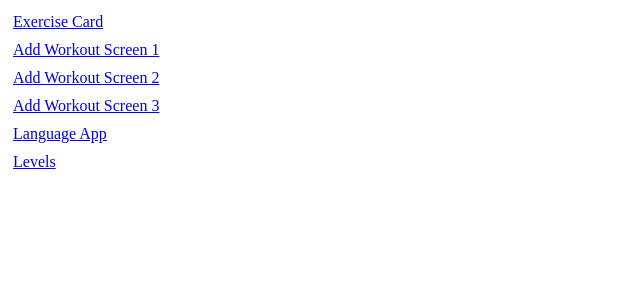
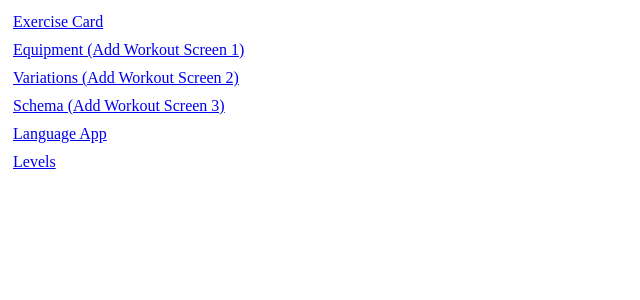
Before and after one commit to alexabush/lingvist-clone, a Next.js app: page / in a window 1280 px wide. Shown: the top 300 px of the page, without its empty margins (0-640 px from the left). Built offline with nearby package versions, Linux system fonts and the light colour scheme.

Commit message:
gave pages in add workout flow more descriptive names

```diff
--- a/pages/addWorkout2.js
+++ b/pages/AddVariations.js
@@ -1,15 +1,14 @@
 import React from 'react';
-import PropTypes from 'prop-types';
 import AddWorkout from '../src/comp/AddWorkout';
 
-export default function AddWorkout2({ exerciseName }) {
+export default function AddVariations() {
   return (
     <AddWorkout
       exerciseName="Chest Press"
       text={'Which variations would you like to do?'}
       max={null}
       equipment={'Nice Equipment'}
-      nextScreen={'/addWorkout3'}
+      nextScreen={'/addWorkoutSchema'}
       isSelect
       options={[
         {
--- a/pages/addWorkout3.js
+++ b/pages/AddWorkoutSchema.js
@@ -1,14 +1,14 @@
 import React from 'react';
-import PropTypes from 'prop-types';
 import AddWorkout from '../src/comp/AddWorkout';
 
-export default function AddWorkout3() {
+export default function AddWorkoutSchema() {
   return (
     <AddWorkout
       exerciseName="Chest Press"
       text={'Which variations would you like to do?'}
       max={null}
       equipment={'Nice Equipment'}
+      variations={['Variation 1', 'Variation 2']}
       nextScreen={'/fitness'}
     />
   );
--- a/pages/index.js
+++ b/pages/index.js
@@ -6,14 +6,14 @@ const Index = () => (
     <Link href="/fitness">
       <a>Exercise Card</a>
     </Link>
-    <Link href="/addWorkout1">
-      <a>Add Workout Screen 1</a>
+    <Link href="/addEquipment">
+      <a>Equipment (Add Workout Screen 1)</a>
     </Link>
-    <Link href="/addWorkout2">
-      <a>Add Workout Screen 2</a>
+    <Link href="/addVariations">
+      <a>Variations (Add Workout Screen 2)</a>
     </Link>
-    <Link href="/addWorkout3">
-      <a>Add Workout Screen 3</a>
+    <Link href="/addWorkoutSchema">
+      <a>Schema (Add Workout Screen 3)</a>
     </Link>
 
     <Link href="/lingvist">
```
Also changed, not shown: pages/AddEquipment.js (added, +35 -0 lines), pages/addWorkout1.js (deleted, +0 -41 lines).
